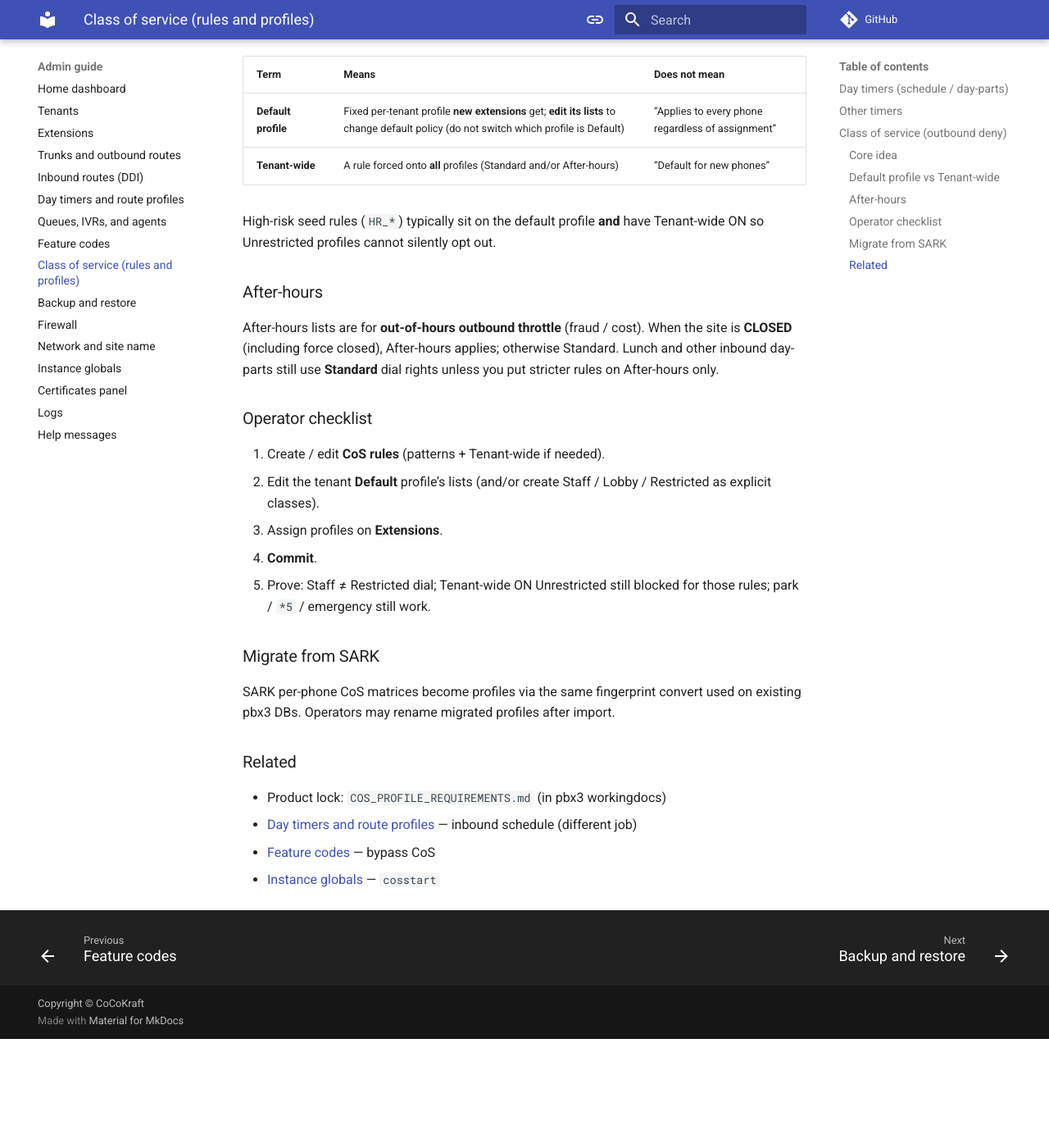
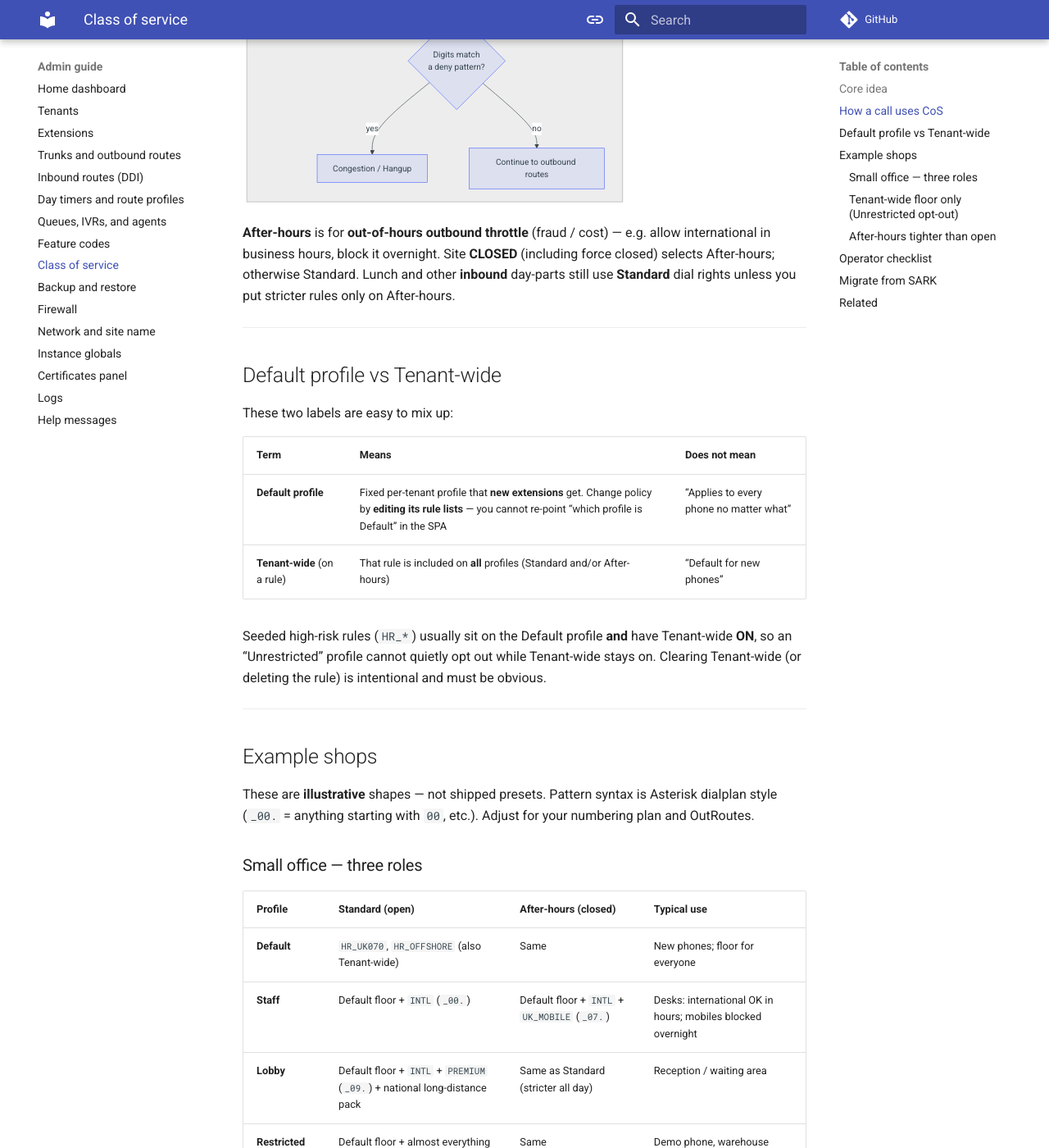
Before and after one commit to aelintra/pbx3-docs, an MkDocs documentation site: the page built from docs/admin/timers-cos.md, in a window 1280 px wide and 1400 px high, scrolled down 1539 px. Shown: the whole window at 82% size. Built offline with MkDocs 1.6.1 and Material for MkDocs 9.7.7, drawn with Linux system fonts in a browser that asks for light colours; comment, search, counter and statistics services are not loaded; before the commit the page ends 2806 px from its top, so only the background shows below that; some of the changed text lies outside the part shown.

Commit message:
Expand CoS admin guide with call-path diagram and examples.
Rename nav entry to Class of service; keep day-timers link-out.

Co-authored-by: Cursor <cursoragent@cursor.com>

````diff
--- a/docs/admin/timers-cos.md
+++ b/docs/admin/timers-cos.md
@@ -1,87 +1,132 @@
-# Timers and class of service
+# Class of service (outbound deny)
 
-## Day timers (schedule / day-parts)
+CoS controls **what an extension may dial out**. It does **not** choose where inbound calls go (that is [day timers and route profiles](day-timers-and-profiles.md)).
 
-For inbound open / closed / lunch-style routing, see **[Day timers and route profiles](day-timers-and-profiles.md)**. That is the operator help for calendar modes and profiles.
+Think of it as a **deny** layer: if the dialled number matches a rule’s patterns, the call is congested / hung up before it reaches an outbound route. Feature codes, park retrieve (`*5`, `901`–`903`), and emergency routes **bypass** CoS and go straight into the tenant dialplan.
 
-## Other timers
-
-Edit system / feature timers as exposed → Save → **Commit**.
-
-## Class of service (outbound deny)
-
-CoS controls **what an extension may dial out**, not where inbound calls go. It is a **deny** layer: matched patterns congest / hang up. Feature codes, park retrieve, and emergency routes bypass CoS into the tenant dialplan.
-
-Panels (Schedules & policy):
+Panels (sidebar → **Schedules & policy**):
 
 | Panel | Job |
 |-------|-----|
-| **CoS rules** | Deny-pattern packs (dialplan patterns, active, **Tenant-wide**) |
-| **CoS profiles** | Named privilege packs: which rules apply in **Standard** vs **After-hours**; one **Default** profile per tenant |
-| **Extensions** | Single **CoS profile** dropdown (not a per-phone rule matrix) |
+| **CoS rules** | Deny packs — dialplan patterns, active, optional **Tenant-wide** |
+| **CoS profiles** | Named classes (Staff, Lobby, …) — which rules apply in **Standard** vs **After-hours** |
+| **Extensions** | One **CoS profile** per phone (dropdown) |
 
-Instance global **`cosstart`** (System globals): master on/off for CoS emission on Commit.
+Master switch: instance global **`cosstart`** ([Instance globals](instance-globals.md)). **OFF** → Commit skips CoS entirely.
 
-### Core idea
+---
+
+## Core idea
 
 ```text
-CoS rule  = deny pack (patterns)
-CoS profile = Standard list + After-hours list of rules
-Extension → one profile
-Tenant-wide (on a rule) = that rule applies to every profile for that side
+CoS rule     = deny pack (patterns → congestion)
+CoS profile  = Standard list + After-hours list of rules
+Extension    → exactly one profile
+Tenant-wide  = this rule is forced onto every profile (for that side)
 ```
+
+Operators think in **roles** (“Lobby cannot dial international”), not in a checkbox matrix per phone.
+
+---
+
+## How a call uses CoS
 
 ```mermaid
 flowchart TB
-  subgraph assign["Assignment"]
-    E[Extension] --> P[CoS profile]
-    P --> O[Standard rules]
-    P --> C[After-hours rules]
+  subgraph assign["Configure once"]
+    R[CoS rules<br/>deny patterns] --> P[CoS profiles<br/>Standard + After-hours lists]
+    P --> X[Extension<br/>assigns one profile]
   end
 
-  subgraph clock["Clock (site STATE)"]
-    S{STATE CLOSED?}
-    S -->|yes| C
-    S -->|no| O
+  subgraph call["Outbound dial"]
+    D[Phone dials digits] --> B{Feature / park /<br/>emergency?}
+    B -->|yes| T[Tenant dialplan<br/>bypass CoS]
+    B -->|no| S{Site STATE<br/>CLOSED?}
+    S -->|no — Standard| O[Profile Standard rules<br/>+ Tenant-wide]
+    S -->|yes — After-hours| C[Profile After-hours rules<br/>+ Tenant-wide]
+    O --> M{Digits match<br/>a deny pattern?}
+    C --> M
+    M -->|yes| H[Congestion / Hangup]
+    M -->|no| T2[Continue to outbound routes]
   end
 
-  subgraph twide["Tenant-wide"]
-    F[Rule with Tenant-wide ON] -.->|always included| O
-    F -.->|always included| C
-  end
-
-  O --> D[Deny / congestion on match]
-  C --> D
+  X -.->|Commit emits| O
+  X -.->|Commit emits| C
 ```
 
-### Default profile vs Tenant-wide
+**After-hours** is for **out-of-hours outbound throttle** (fraud / cost) — e.g. allow international in business hours, block it overnight. Site **CLOSED** (including force closed) selects After-hours; otherwise Standard. Lunch and other **inbound** day-parts still use **Standard** dial rights unless you put stricter rules only on After-hours.
+
+---
+
+## Default profile vs Tenant-wide
+
+These two labels are easy to mix up:
 
 | Term | Means | Does **not** mean |
 |------|--------|-------------------|
-| **Default profile** | Fixed per-tenant profile **new extensions** get; **edit its lists** to change default policy (do not switch which profile is Default) | “Applies to every phone regardless of assignment” |
-| **Tenant-wide** | A rule forced onto **all** profiles (Standard and/or After-hours) | “Default for new phones” |
+| **Default profile** | Fixed per-tenant profile that **new extensions** get. Change policy by **editing its rule lists** — you cannot re-point “which profile is Default” in the SPA | “Applies to every phone no matter what” |
+| **Tenant-wide** (on a rule) | That rule is included on **all** profiles (Standard and/or After-hours) | “Default for new phones” |
 
-High-risk seed rules (`HR_*`) typically sit on the default profile **and** have Tenant-wide ON so Unrestricted profiles cannot silently opt out.
+Seeded high-risk rules (`HR_*`) usually sit on the Default profile **and** have Tenant-wide **ON**, so an “Unrestricted” profile cannot quietly opt out while Tenant-wide stays on. Clearing Tenant-wide (or deleting the rule) is intentional and must be obvious.
 
-### After-hours
+---
 
-After-hours lists are for **out-of-hours outbound throttle** (fraud / cost). When the site is **CLOSED** (including force closed), After-hours applies; otherwise Standard. Lunch and other inbound day-parts still use **Standard** dial rights unless you put stricter rules on After-hours only.
+## Example shops
 
-### Operator checklist
+These are **illustrative** shapes — not shipped presets. Pattern syntax is Asterisk dialplan style (`_00.` = anything starting with `00`, etc.). Adjust for your numbering plan and OutRoutes.
 
-1. Create / edit **CoS rules** (patterns + Tenant-wide if needed).
-2. Edit the tenant **Default** profile’s lists (and/or create Staff / Lobby / Restricted as explicit classes).
-3. Assign profiles on **Extensions**.
+### Small office — three roles
+
+| Profile | Standard (open) | After-hours (closed) | Typical use |
+|---------|-----------------|----------------------|-------------|
+| **Default** | `HR_UK070`, `HR_OFFSHORE` (also Tenant-wide) | Same | New phones; floor for everyone |
+| **Staff** | Default floor + `INTL` (`_00.`) | Default floor + `INTL` + `UK_MOBILE` (`_07.`) | Desks: international OK in hours; mobiles blocked overnight |
+| **Lobby** | Default floor + `INTL` + `PREMIUM` (`_09.`) + national long-distance pack | Same as Standard (stricter all day) | Reception / waiting area |
+| **Restricted** | Default floor + almost everything except local / emergency | Same | Demo phone, warehouse door |
+
+Mental model: **Staff** can dial `_0044…` at 14:00; the same phone after force-closed cannot. **Lobby** never dials `_09…` regardless of clock.
+
+### Tenant-wide floor only (Unrestricted opt-out)
+
+| Piece | Setting |
+|-------|---------|
+| Rule `HR_UK070` | Patterns for UK `07` high-risk; **Tenant-wide ON** |
+| Rule `PREMIUM_0900` | UK premium `09`; **Tenant-wide ON** |
+| Profile **Unrestricted** | Empty Standard / After-hours lists in the UI |
+
+While Tenant-wide is ON, Unrestricted still hits those rules. Turn Tenant-wide **OFF** (or remove the rule) if a profile must dial that pack.
+
+### After-hours tighter than open
+
+| Profile | Standard | After-hours |
+|---------|----------|-------------|
+| **Sales** | Local + national + mobile | Local + national only (no mobile / no intl) |
+| **On-call** | Local + national + mobile + intl | Same as Standard (still reachable overnight) |
+
+Same Default / Tenant-wide high-risk floor on both.
+
+---
+
+## Operator checklist
+
+1. Create or edit **CoS rules** (patterns; Tenant-wide only when the rule must hit every profile).
+2. Edit the tenant **Default** profile lists; add Staff / Lobby / Restricted as named classes when roles differ.
+3. Assign a profile on each **Extension**.
 4. **Commit**.
-5. Prove: Staff ≠ Restricted dial; Tenant-wide ON Unrestricted still blocked for those rules; park / `*5` / emergency still work.
+5. Prove: Staff ≠ Restricted; Tenant-wide ON still blocks Unrestricted for those rules; park / `*5` / emergency still work; force CLOSED flips After-hours.
 
-### Migrate from SARK
+---
 
-SARK per-phone CoS matrices become profiles via the same fingerprint convert used on existing pbx3 DBs. Operators may rename migrated profiles after import.
+## Migrate from SARK
 
-### Related
+SARK per-phone CoS matrices become profiles via fingerprint convert (same path as upgrading an existing pbx3 DB). Rename migrated profiles after import if the auto names are ugly. See the SARK migrate docs in **sark-to-pbx3**.
 
-- Product lock: `COS_PROFILE_REQUIREMENTS.md` (in pbx3 workingdocs)
+---
+
+## Related
+
 - [Day timers and route profiles](day-timers-and-profiles.md) — inbound schedule (different job)
 - [Feature codes](feature-codes.md) — bypass CoS
 - [Instance globals](instance-globals.md) — `cosstart`
+- Product lock (engineering): `COS_PROFILE_REQUIREMENTS.md` in pbx3 workingdocs
+- High-risk posture: `HIGH_RISK_DIAL_BLOCK_POSTURE.md` in pbx3 workingdocs
--- a/mkdocs.yml
+++ b/mkdocs.yml
@@ -78,7 +78,7 @@ nav:
       - Day timers and route profiles: admin/day-timers-and-profiles.md
       - Queues, IVRs, and agents: admin/queues-ivrs-agents.md
       - Feature codes: admin/feature-codes.md
-      - Class of service (rules and profiles): admin/timers-cos.md
+      - Class of service: admin/timers-cos.md
       - Backup and restore: admin/backup-restore.md
       - Firewall: admin/firewall.md
       - Network and site name: admin/network-site-name.md
````
